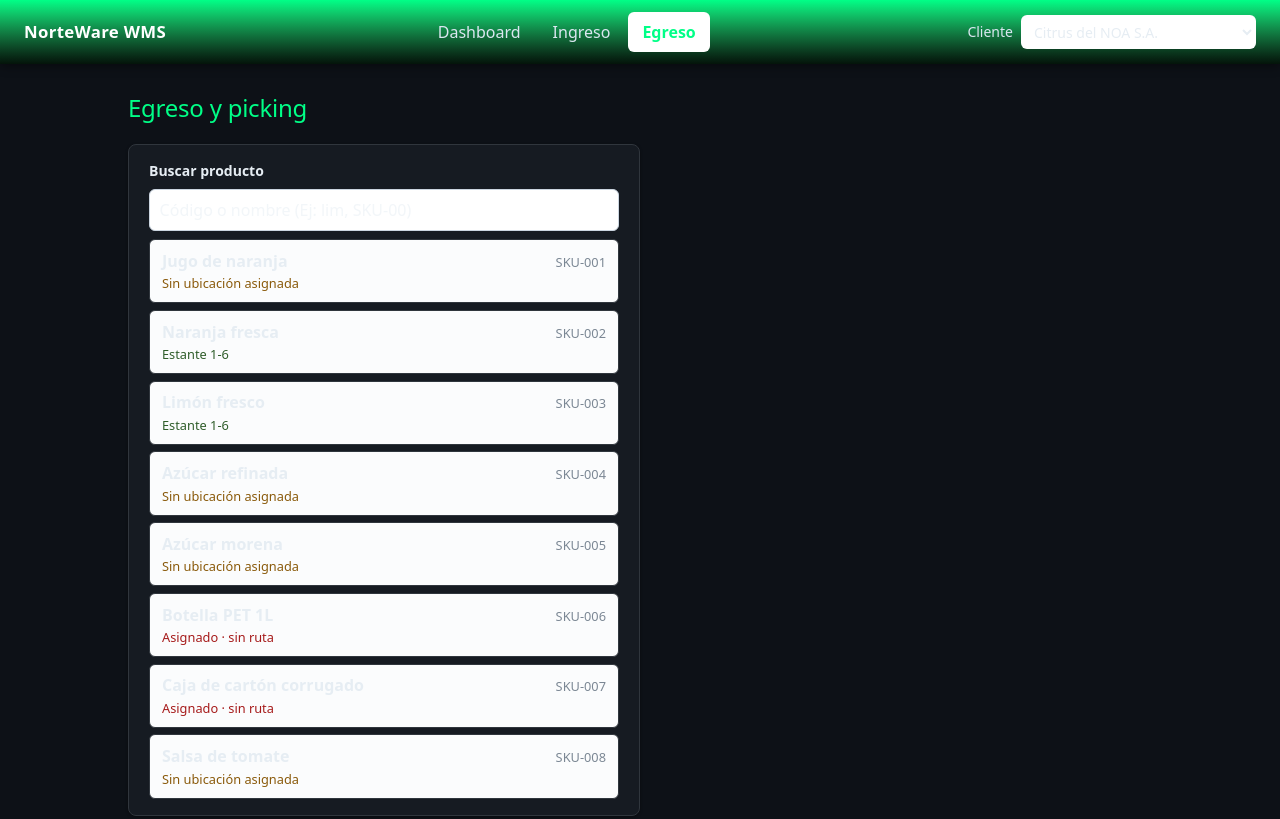
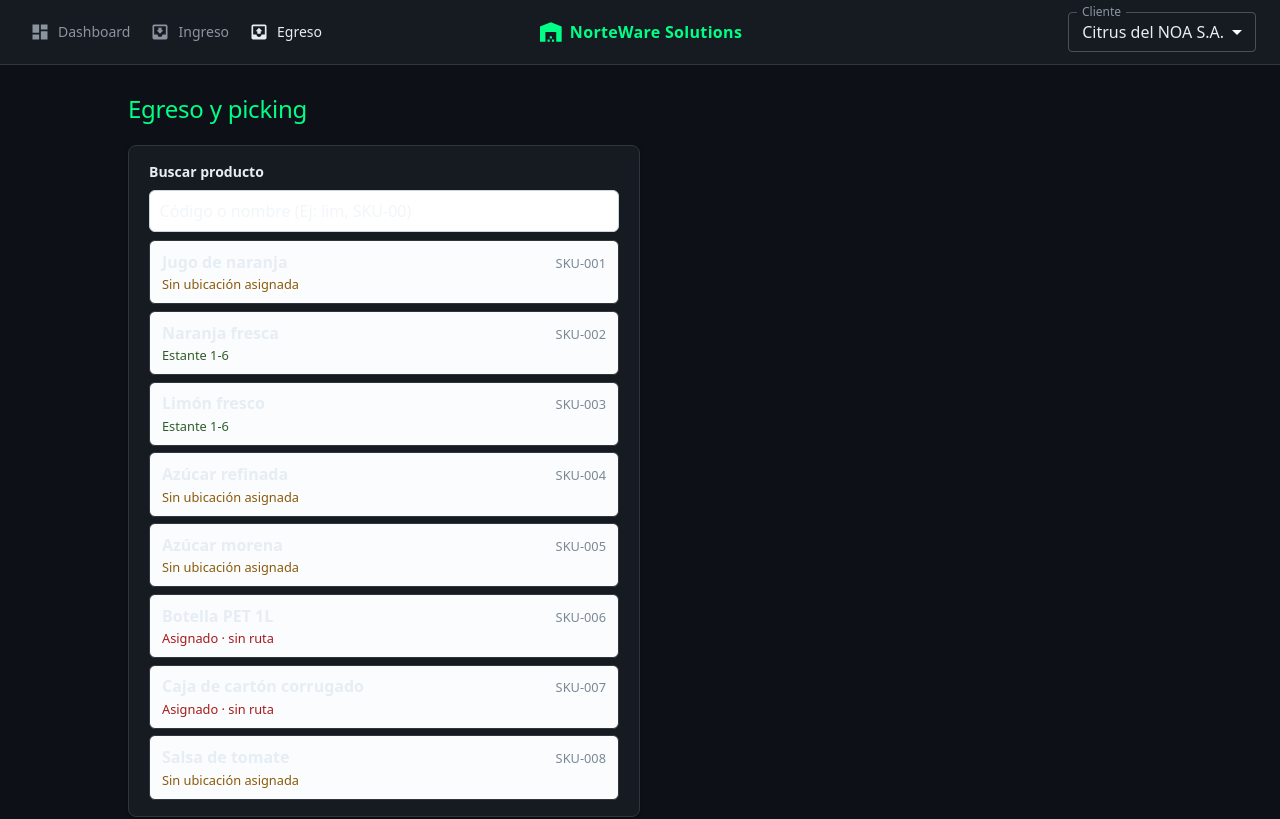
Before and after one commit to Aguss2403/norteware-wms, a React (Vite) app: page /egreso in a window 1280 px wide. Shown: the top 819 px of the page. Built offline with nearby package versions, Linux system fonts and the light colour scheme.

Commit message:
feat(header): convert navbar and client switcher to MUI

```diff
--- a/src/components/ClientSwitcher.jsx
+++ b/src/components/ClientSwitcher.jsx
@@ -1,23 +1,29 @@
 import { useClient } from '../context/ClientContext.jsx';
+import FormControl from '@mui/material/FormControl';
+import InputLabel from '@mui/material/InputLabel';
+import MenuItem from '@mui/material/MenuItem';
+import Select from '@mui/material/Select';
 
 export default function ClientSwitcher() {
   const { clients, activeClientId, switchClient } = useClient();
 
   return (
-    <label className="flex items-center gap-2 text-sm text-[#dbe7f1] max-sm:w-full">
-      <span className="whitespace-nowrap">Cliente</span>
-      <select
-        className="max-w-60 cursor-pointer rounded-md border border-white/35 bg-white px-2 py-[0.35rem] text-text focus-visible:outline-2 focus-visible:outline-offset-1 focus-visible:outline-brand/45 max-sm:max-w-none max-sm:flex-1"
+    <FormControl size="small" sx={{ minWidth: 180 }}>
+      <InputLabel id="client-switcher-label">Cliente</InputLabel>
+      <Select
+        labelId="client-switcher-label"
+        id="client-switcher"
         value={activeClientId}
+        label="Cliente"
         onChange={(event) => switchClient(event.target.value)}
         aria-label="Cliente activo"
       >
         {clients.map((client) => (
-          <option key={client.clientId} value={client.clientId}>
+          <MenuItem key={client.clientId} value={client.clientId}>
             {client.name}
-          </option>
+          </MenuItem>
         ))}
-      </select>
-    </label>
+      </Select>
+    </FormControl>
   );
 }
--- a/src/components/Navbar.jsx
+++ b/src/components/Navbar.jsx
@@ -1,40 +1,85 @@
-import { NavLink } from 'react-router-dom';
+import { Link, useLocation } from 'react-router-dom';
+import AppBar from '@mui/material/AppBar';
+import Toolbar from '@mui/material/Toolbar';
+import Button from '@mui/material/Button';
+import Box from '@mui/material/Box';
+import Typography from '@mui/material/Typography';
+import DashboardIcon from '@mui/icons-material/Dashboard';
+import MoveToInboxIcon from '@mui/icons-material/MoveToInbox';
+import OutboxIcon from '@mui/icons-material/Outbox';
+import WarehouseIcon from '@mui/icons-material/Warehouse';
 import ClientSwitcher from './ClientSwitcher.jsx';
 
+// D4 nav: Dashboard / Ingreso / Egreso, Spanish labels, icons accompany labels.
 const NAV_ITEMS = [
-  { path: '/', label: 'Dashboard', end: true },
-  { path: '/ingreso', label: 'Ingreso' },
-  { path: '/egreso', label: 'Egreso' },
+  { path: '/', label: 'Dashboard', end: true, Icon: DashboardIcon },
+  { path: '/ingreso', label: 'Ingreso', Icon: MoveToInboxIcon },
+  { path: '/egreso', label: 'Egreso', Icon: OutboxIcon },
 ];
 
-// Static literal map (design D4): two full strings, no concatenation.
-// hover/focus-visible utilities replace the old pseudo-class rules (D6).
-const navLinkClass = (isActive) =>
-  isActive
-    ? 'inline-block cursor-pointer rounded-md bg-white px-3.5 py-2 font-semibold text-brand transition-colors focus-visible:outline-2 focus-visible:outline-offset-2 focus-visible:outline-brand-accent'
-    : 'inline-block cursor-pointer rounded-md px-3.5 py-2 text-[#dbe7f1] transition-colors hover:bg-white/12 hover:text-white focus-visible:outline-2 focus-visible:outline-offset-2 focus-visible:outline-brand-accent';
+export default function Navbar() {
+  const { pathname } = useLocation();
 
-export default function Navbar() {
   return (
-    <nav
-      className="sticky top-0 z-10 flex flex-wrap items-center justify-between gap-x-4 gap-y-3 bg-linear-to-b from-brand to-brand-dark px-6 py-3 text-white shadow-nav max-sm:px-4"
+    // D1b: elevation 0 + bottom divider come from the theme's MuiAppBar defaults.
+    <AppBar position="sticky" color="default">
+      <Toolbar sx={{ position: 'relative', gap: 0.5 }}>
+        <Box
+          component="nav"
           aria-label="Navegación principal"
+          sx={{ display: 'flex', gap: 0.5 }}
         >
-      <span className="text-[1.05rem] font-bold tracking-[0.02em]">NorteWare WMS</span>
-      <ul className="m-0 flex list-none gap-1 p-0">
-        {NAV_ITEMS.map(({ path, label, end }) => (
-          <li key={path}>
-            <NavLink
+          {NAV_ITEMS.map(({ path, label, end, Icon }) => {
+            // D3: exact match for the root, prefix match for sections.
+            const isActive = end ? pathname === path : pathname.startsWith(path);
+            return (
+              <Button
+                key={path}
+                component={Link}
                 to={path}
-              end={end}
-              className={({ isActive }) => navLinkClass(isActive)}
+                startIcon={<Icon />}
+                aria-current={isActive ? 'page' : undefined}
+                sx={{
+                  // D3/D4: active and pressed are white, inactive is muted.
+                  color: isActive ? 'text.primary' : 'text.secondary',
+                  px: 1.25,
+                  py: 0.75,
+                  '&:hover': { bgcolor: 'action.hover', color: 'text.primary' },
+                  '&:active': { color: 'text.primary' },
+                }}
               >
                 {label}
-            </NavLink>
-          </li>
-        ))}
-      </ul>
+              </Button>
+            );
+          })}
+        </Box>
+
+        {/* D4: centered green wordmark; absolutely positioned so nav + switcher stay symmetric. */}
+        <Box
+          sx={{
+            position: 'absolute',
+            left: '50%',
+            transform: 'translateX(-50%)',
+            display: 'flex',
+            alignItems: 'center',
+            gap: 0.75,
+            color: 'primary.main',
+            pointerEvents: 'none',
+          }}
+        >
+          <WarehouseIcon sx={{ fontSize: 26 }} />
+          <Typography
+            component="span"
+            sx={{ fontWeight: 700, letterSpacing: '0.02em', whiteSpace: 'nowrap' }}
+          >
+            NorteWare Solutions
+          </Typography>
+        </Box>
+
+        <Box sx={{ ml: 'auto' }}>
           <ClientSwitcher />
-    </nav>
+        </Box>
+      </Toolbar>
+    </AppBar>
   );
 }
```
Lines whose indentation alone changed are shown as unchanged.
